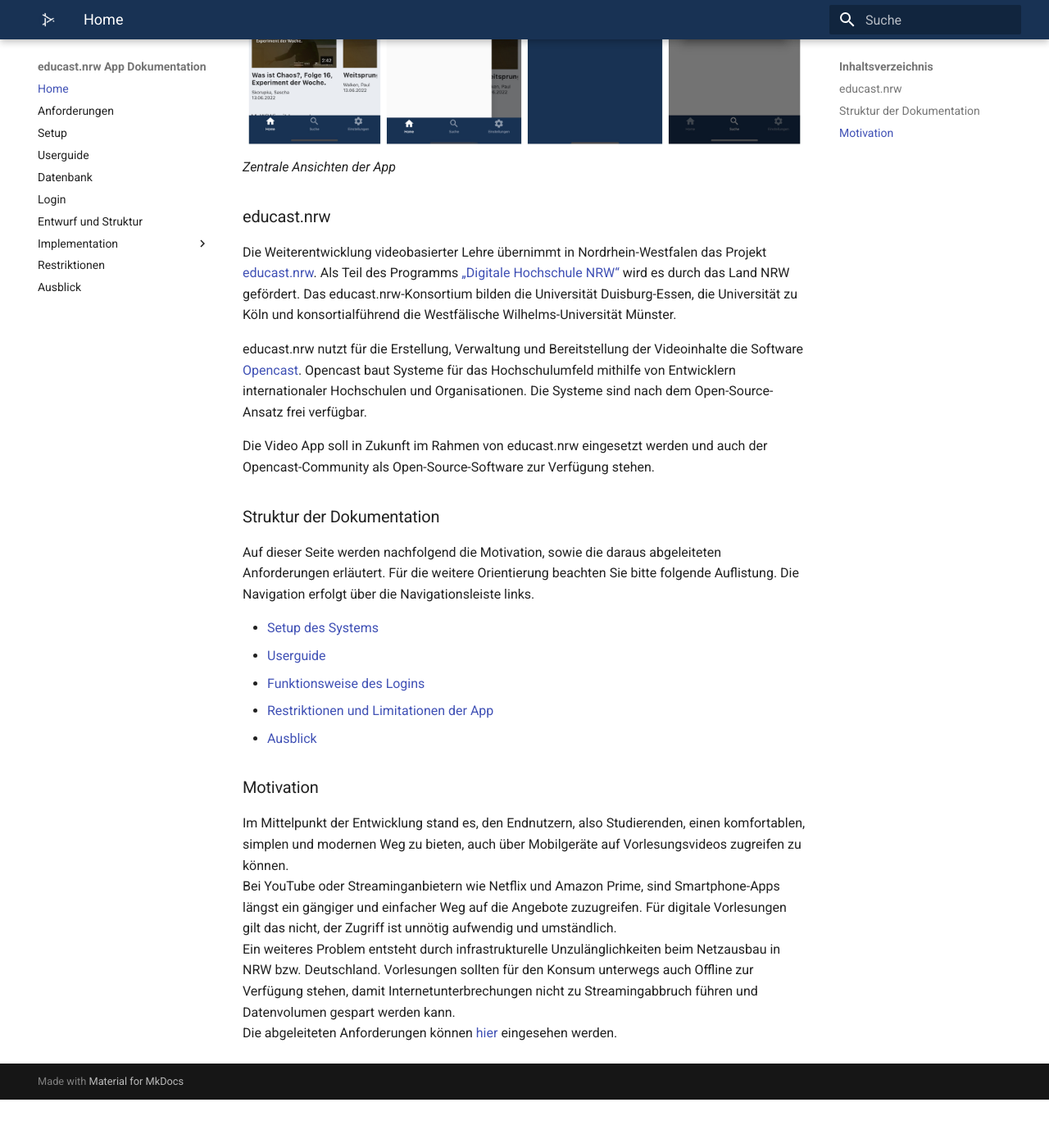
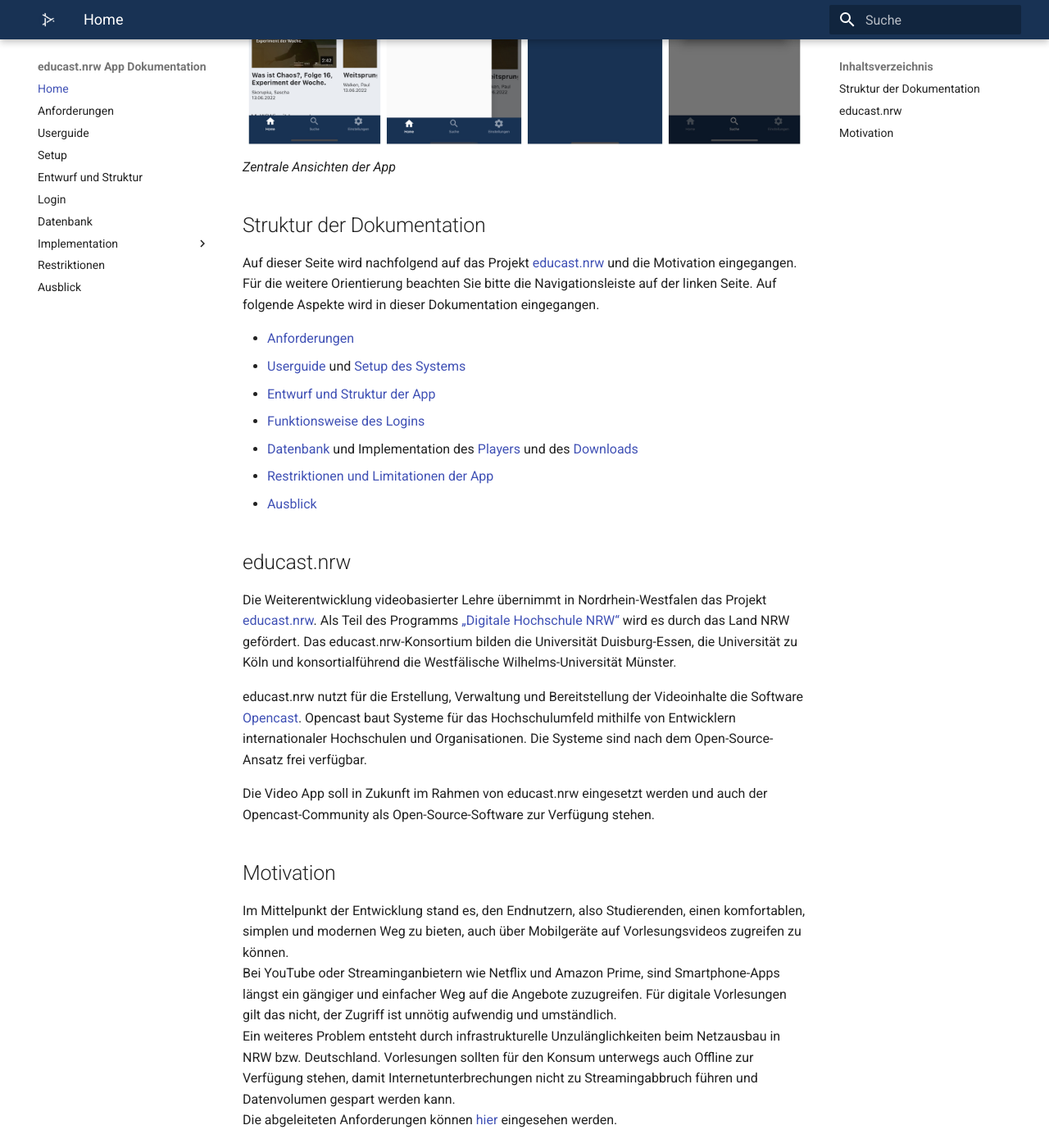
Before and after one commit to educastmobileapp/docs, an MkDocs documentation site: the page built from docs/index.md, in a window 1280 px wide and 1400 px high, scrolled down 469 px. Shown: the whole window at 82% size. Built offline with MkDocs 1.6.1 and Material for MkDocs 9.7.7, drawn with Linux system fonts in a browser that asks for light colours; before the commit the page ends 1810 px from its top, so only the background shows below that.

Commit message:
Finish index.md

```diff
--- a/docs/index.md
+++ b/docs/index.md
@@ -7,24 +7,25 @@
 ![](assets/images/app_overview.jpg)
 *Zentrale Ansichten der App*
 
-### educast.nrw
+## Struktur der Dokumentation
+Auf dieser Seite wird nachfolgend auf das Projekt [educast.nrw](#educast.nrw) und die Motivation eingegangen. Für die weitere Orientierung beachten Sie bitte die Navigationsleiste auf der linken Seite. Auf folgende Aspekte wird in dieser Dokumentation eingegangen.
+
+* [Anforderungen](anforderungen.md)
+* [Userguide](userguide.md) und [Setup des Systems](setup.md)
+* [Entwurf und Struktur der App](entwurf.md)
+* [Funktionsweise des Logins](login.md)
+* [Datenbank](database.md) und Implementation des [Players](implementation/player.md) und des [Downloads](implementation/download.md)
+* [Restriktionen und Limitationen der App](restriktionen.md)
+* [Ausblick](future_work.md)
+
+## educast.nrw
 Die Weiterentwicklung videobasierter Lehre übernimmt in Nordrhein-Westfalen das Projekt [educast.nrw](https://educast.nrw/de/). Als Teil des Programms [„Digitale Hochschule NRW“](https://www.dh.nrw) wird es durch das Land NRW gefördert. Das educast.nrw-Konsortium bilden die Universität Duisburg-Essen, die Universität zu Köln und konsortialführend die Westfälische Wilhelms-Universität Münster.
 
 educast.nrw nutzt für die Erstellung, Verwaltung und Bereitstellung der Videoinhalte die Software [Opencast](https://opencast.org). Opencast baut Systeme für das Hochschulumfeld mithilfe von Entwicklern internationaler Hochschulen und Organisationen. Die Systeme sind nach dem Open-Source-Ansatz frei verfügbar.
 
 Die Video App soll in Zukunft im Rahmen von educast.nrw eingesetzt werden und auch der Opencast-Community als Open-Source-Software zur Verfügung stehen.
 
-### Struktur der Dokumentation
-Auf dieser Seite werden nachfolgend die Motivation, sowie die daraus abgeleiteten Anforderungen erläutert. Für die weitere Orientierung beachten Sie bitte folgende Auflistung. Die Navigation erfolgt über die Navigationsleiste links.
-
-* [Setup des Systems](setup.md)
-* [Userguide](userguide.md)
-* [Funktionsweise des Logins](login.md)
-* [Restriktionen und Limitationen der App](restriktionen.md)
-* [Ausblick](future_work.md)
-
-
-### Motivation
+## Motivation
 Im Mittelpunkt der Entwicklung stand es, den Endnutzern, also Studierenden, einen komfortablen, simplen und modernen Weg zu bieten, auch über Mobilgeräte auf Vorlesungsvideos zugreifen zu können.
 Bei YouTube oder Streaminganbietern wie Netflix und Amazon Prime, sind Smartphone-Apps längst ein gängiger und einfacher Weg auf die Angebote zuzugreifen. Für digitale Vorlesungen gilt das nicht, der Zugriff ist unnötig aufwendig und umständlich.
 Ein weiteres Problem entsteht durch infrastrukturelle Unzulänglichkeiten beim Netzausbau in NRW bzw. Deutschland. Vorlesungen sollten für den Konsum unterwegs auch Offline zur Verfügung stehen, damit Internetunterbrechungen nicht zu Streamingabbruch führen und Datenvolumen gespart werden kann.
--- a/mkdocs.yml
+++ b/mkdocs.yml
@@ -4,14 +4,14 @@
 nav:
   - Home: index.md
   - Anforderungen: anforderungen.md
+  - Userguide: userguide.md
   - Setup: setup.md
-  - Userguide: userguide.md
+  - Entwurf und Struktur: entwurf.md
+  - Login: login.md
   - Datenbank: database.md
-  - Login: login.md
-  - Entwurf und Struktur: entwurf.md
   - Implementation:
+    - Player: implementation/player.md
     - Download: implementation/download.md
-    - Player: implementation/player.md
   - Restriktionen: restriktionen.md
   - Ausblick: future_work.md
 
```
Also changed, not shown: docs/database.md (line endings or trailing spaces).
